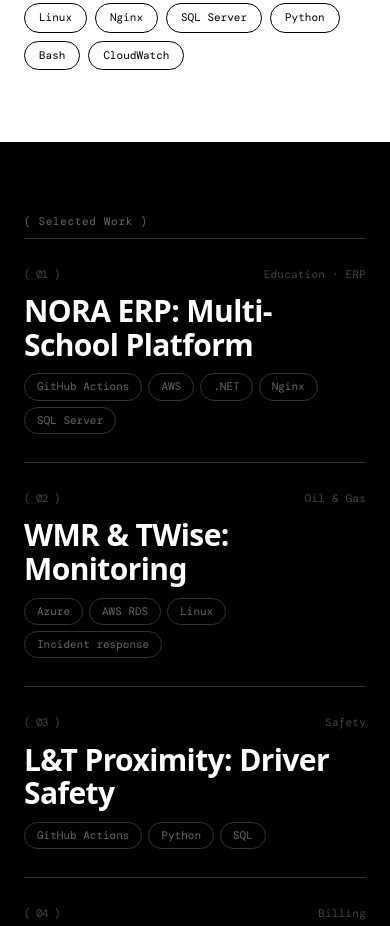
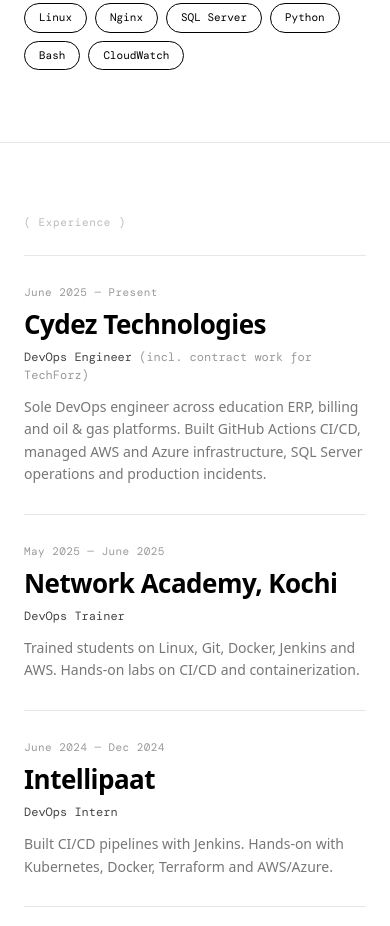
Before and after one commit to Athul-mj/devops-portfolio, a plain HTML site: page index.html in a window 390 px wide. Shown: the part 1071-1997 px from the top of the page. Drawn offline with nearby package versions, Linux system fonts and the light colour scheme.

Commit message:
Add Experience section between Skills and Projects

```diff
--- a/index.html
+++ b/index.html
@@ -837,6 +837,27 @@
       footer .mono, footer .t-ok { color: #000; }
       .to-top { color: #000; }
     }
+    /* ---------- Experience (white, both layouts) ---------- */
+    .xp { background: #fff; color: #000; border-top: 1px solid #e6e6e6; }
+    .xp-label { margin: 0 0 40px; font: 400 .75rem/1.4 var(--mono); letter-spacing: .08em; color: #999; }
+    .xp-list { margin: 0; padding: 0; list-style: none; border-top: 1px solid #e6e6e6; }
+    .xp-item { display: grid; grid-template-columns: 220px minmax(0, 1fr); gap: 0 48px; padding: 36px 0; border-bottom: 1px solid #e6e6e6; }
+    .xp-date { margin: 0; padding-top: .55em; font: 400 .75rem/1.5 var(--mono); letter-spacing: .04em; color: #999; white-space: nowrap; }
+    .xp-co { margin: 0; font: 800 clamp(1.5rem, 2.4vw, 2rem)/1.15 var(--display); letter-spacing: -0.02em; color: #000; transition: color .2s ease; }
+    .xp-role { margin: 8px 0 0; font: 400 .8rem/1.5 var(--mono); color: #444; }
+    .xp-note { color: #999; }
+    .xp-desc { margin: 16px 0 0; max-width: 62ch; font-size: .95rem; line-height: 1.65; color: #777; }
+    @media (hover: hover) { .xp-item:hover .xp-co { color: #d71921; } }
+    @media (max-width: 640px) {
+      .xp { padding: 72px 0; }
+      .xp-label { margin: 0 0 24px; font: 400 11px/1.4 var(--mono); letter-spacing: .06em; color: #bbb; }
+      .xp-item { grid-template-columns: minmax(0, 1fr); padding: 28px 0; }
+      .xp-date { margin: 0 0 10px; padding: 0; font-size: 11px; }
+      .xp-co { font-size: 26px; }
+      .xp-role { font-size: 12px; }
+      .xp-desc { margin-top: 12px; font-size: 14px; line-height: 1.6; }
+      .xp-item:active .xp-co { color: #d71921; }
+    }
     @media (hover: none) { .term { transform: none; } }
     @media (prefers-reduced-motion: reduce) {
       html { scroll-behavior: auto; }
@@ -890,6 +911,7 @@
       <ul class="nav-links">
         <li><a href="#about">About</a></li>
         <li><a href="#skills">Skills</a></li>
+        <li class="opt"><a href="#experience">Experience</a></li>
         <li><a href="#projects">Projects</a></li>
         <li class="opt"><a href="#github">Code</a></li>
         <li><a href="#contact">Contact</a></li>
@@ -1058,6 +1080,39 @@
             <ul class="pills"><li>CloudWatch</li><li>journalctl</li><li>systemd</li><li>Log analysis</li><li>Alerting</li></ul>
           </div>
         </div>
+      </div>
+    </section>
+
+    <!-- ================================ EXPERIENCE ================================ -->
+    <section id="experience" class="xp">
+      <div class="wrap">
+        <p class="xp-label rv">( Experience )</p>
+        <ol class="xp-list">
+          <li class="xp-item rv">
+            <p class="xp-date"><time datetime="2025-06">June 2025</time> — Present</p>
+            <div>
+              <h3 class="xp-co">Cydez Technologies</h3>
+              <p class="xp-role">DevOps Engineer <span class="xp-note">(incl. contract work for TechForz)</span></p>
+              <p class="xp-desc">Sole DevOps engineer across education ERP, billing and oil &amp; gas platforms. Built GitHub Actions CI/CD, managed AWS and Azure infrastructure, SQL Server operations and production incidents.</p>
+            </div>
+          </li>
+          <li class="xp-item rv">
+            <p class="xp-date"><time datetime="2025-05">May 2025</time> — <time datetime="2025-06">June 2025</time></p>
+            <div>
+              <h3 class="xp-co">Network Academy, Kochi</h3>
+              <p class="xp-role">DevOps Trainer</p>
+              <p class="xp-desc">Trained students on Linux, Git, Docker, Jenkins and AWS. Hands-on labs on CI/CD and containerization.</p>
+            </div>
+          </li>
+          <li class="xp-item rv">
+            <p class="xp-date"><time datetime="2024-06">June 2024</time> — <time datetime="2024-12">Dec 2024</time></p>
+            <div>
+              <h3 class="xp-co">Intellipaat</h3>
+              <p class="xp-role">DevOps Intern</p>
+              <p class="xp-desc">Built CI/CD pipelines with Jenkins. Hands-on with Kubernetes, Docker, Terraform and AWS/Azure.</p>
+            </div>
+          </li>
+        </ol>
       </div>
     </section>
 
@@ -1427,6 +1482,13 @@
         if (content.length) gsap.from(content, { y: 60, duration: .8, ease: H, stagger: .1, scrollTrigger: st });
       });
 
+      // Experience: label clips up, entries fade up as each reaches the screen
+      gsap.from(clipWrap(document.querySelector('.xp-label')), { yPercent: 100, duration: .6, ease: C, scrollTrigger: { trigger: '#experience', start: 'top 85%' } });
+      const xp = q('.xp-item');
+      gsap.set(xp, { opacity: 0, y: 20 });
+      ScrollTrigger.batch(xp, { start: 'top 85%', once: true,
+        onEnter: batch => gsap.to(batch, { opacity: 1, y: 0, duration: .7, ease: C, stagger: .1 }) });
+
       // Projects: titles clip up one by one as each row reaches the screen
       const rows = q('#projects .project');
       rows.forEach(r => clipWrap(r.querySelector('h3')));
```
